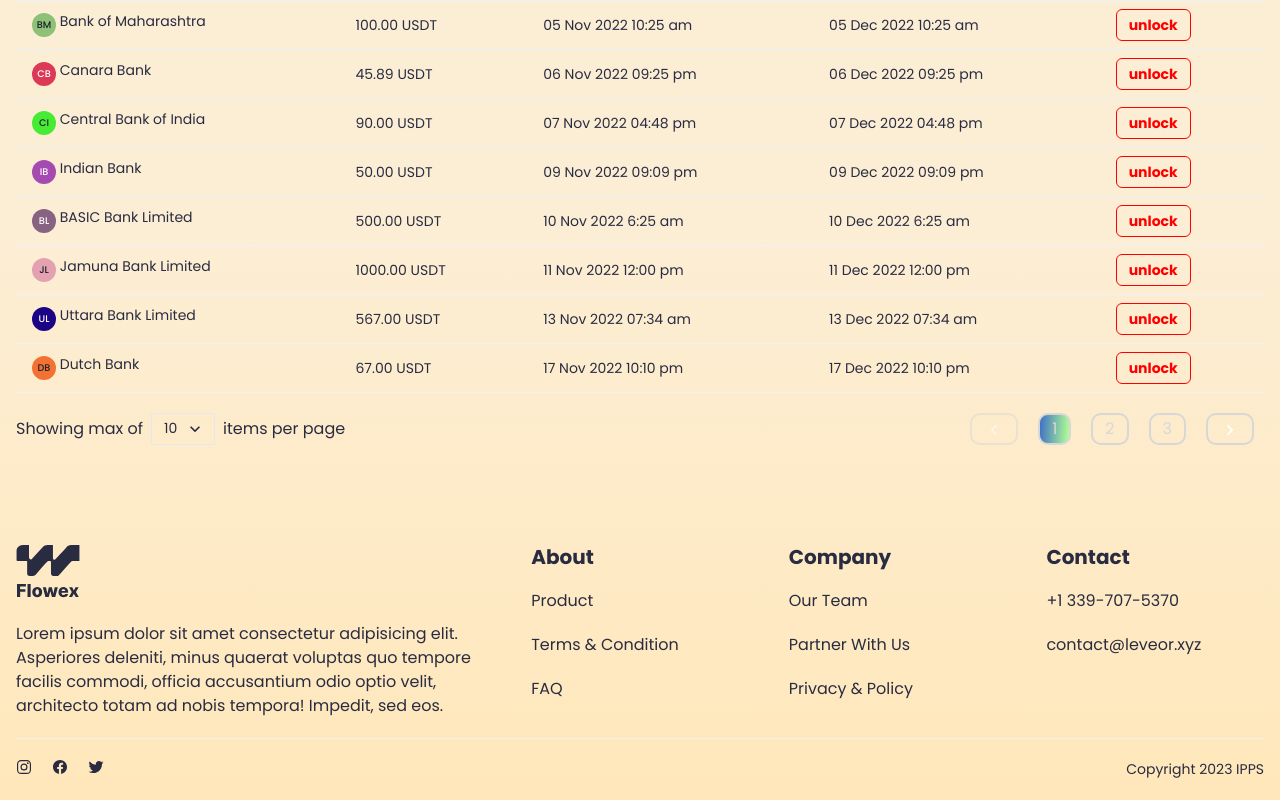
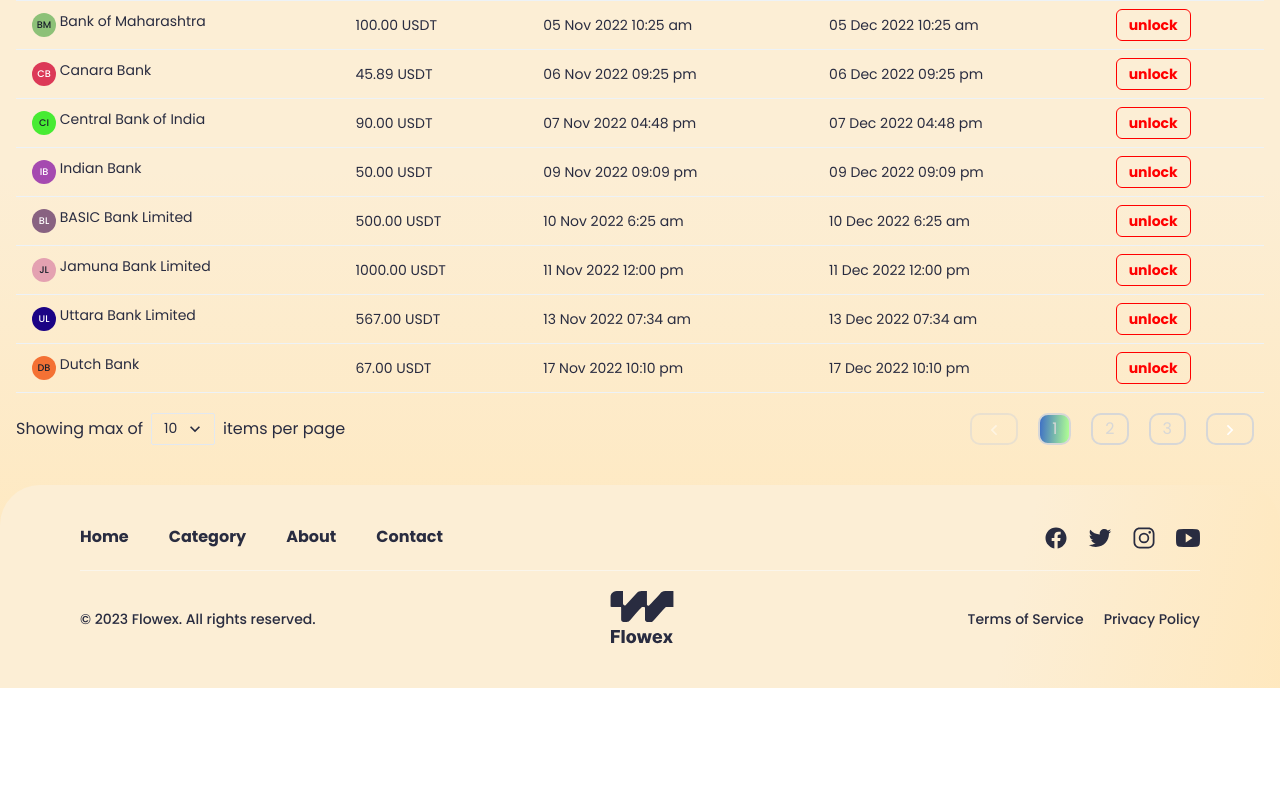
Before and after one commit to leveorxyz/flowex-frontend, a Next.js app: page /earnings in a window 1280 px wide. Shown: the part 350-1150 px from the top of the page. After the commit the page ends 1038 px from the top, so only its background shows below. Built offline with nearby package versions, Linux system fonts and the light colour scheme; what @rainbow-me/rainbowkit, wagmi would draw is missing.

Commit message:
Added footer

```diff
--- a/components/Layout/Footer.tsx
+++ b/components/Layout/Footer.tsx
@@ -1,71 +1,51 @@
-import {
-  SimpleGrid,
-  Box,
-  Text,
-  VStack,
-  Heading,
-  Container,
-  Flex,
-  HStack,
-  Icon,
-} from '@chakra-ui/react';
-import { IoLogoInstagram, IoLogoFacebook, IoLogoTwitter } from 'react-icons/io5';
+import { Box, Text, Container, Flex, HStack, Icon, Divider } from '@chakra-ui/react';
+import { IoLogoInstagram, IoLogoFacebook, IoLogoTwitter, IoLogoYoutube } from 'react-icons/io5';
 import Logo from '../Logo/Logo';
+import MenuLink from '../MenuLink/MenuLink';
+import menuLinks from 'data/menuLinks.json';
 
 const Footer = () => {
   return (
     <Box as="footer">
-      <Container maxW="container.xl">
-        <SimpleGrid
-          columns={[1, 4, 5]}
-          spacing={10}
-          py={5}
-          mt={10}
-          borderBottom="1px solid"
-          borderBottomColor="gray.100"
-          color="white.100"
+      <Container
+        maxW="container.xl"
+        bg="gradient.footer"
+        borderTopRadius="40px"
+        py="10"
+        px={{ base: 5, md: 20 }}
+      >
+        <Flex justifyContent="space-between" gap={5} flexDir={{ base: 'column', md: 'row' }}>
+          <HStack gap={{ base: 5, md: 10 }} flexDir={{ base: 'column', md: 'row' }}>
+            {menuLinks.map((item) => (
+              <MenuLink key={item.name} text={item.name} link={item.link} />
+            ))}
+          </HStack>
+          <HStack gap="5" justifyContent={{ base: 'center', md: 'initial' }}>
+            <Icon as={IoLogoFacebook} fontSize="2xl" />
+            <Icon as={IoLogoTwitter} fontSize="2xl" />
+            <Icon as={IoLogoInstagram} fontSize="2xl" />
+            <Icon as={IoLogoYoutube} fontSize="2xl" />
+          </HStack>
+        </Flex>
+        <Divider borderColor="brand.gray" my={5} />
+        <Flex
+          justifyContent="space-between"
+          alignItems="center"
+          flexDir={{ base: 'column-reverse', md: 'row' }}
+          gap="5"
         >
-          <Box gridColumn={['1 span', '2 span']}>
-            <Logo fontSize="30px" />
-            <Text mt={5}>
-              Lorem ipsum dolor sit amet consectetur adipisicing elit. Asperiores deleniti, minus
-              quaerat voluptas quo tempore facilis commodi, officia accusantium odio optio velit,
-              architecto totam ad nobis tempora! Impedit, sed eos.
+          <Text fontSize="sm" fontWeight="medium">
+            &copy; {new Date().getFullYear()} Flowex. All rights reserved.
+          </Text>
+          <Logo />
+          <HStack gap="5">
+            <Text as="a" href="#!" fontSize="sm" fontWeight="medium">
+              Terms of Service
             </Text>
-          </Box>
-          <Box>
-            <VStack align="flex-start" gap="20px">
-              <Heading size="md">About</Heading>
-              <a href="#!">Product</a>
-              <a href="#!">Terms & Condition</a>
-              <a href="#!">FAQ</a>
-            </VStack>
-          </Box>
-          <Box>
-            <VStack align="flex-start" gap="20px">
-              <Heading size="md">Company</Heading>
-              <a href="#!">Our Team</a>
-              <a href="#!">Partner With Us</a>
-              <a href="#!">Privacy & Policy</a>
-            </VStack>
-          </Box>
-          <Box>
-            <VStack align="flex-start" gap="20px">
-              <Heading size="md">Contact</Heading>
-              <a href="#!">+1 339-707-5370</a>
-              <a href="mailto:contact@leveor.xyz">contact@leveor.xyz</a>
-            </VStack>
-          </Box>
-        </SimpleGrid>
-        <Flex justifyContent="space-between" py="5">
-          <Box>
-            <HStack gap="5">
-              <Icon as={IoLogoInstagram} />
-              <Icon as={IoLogoFacebook} />
-              <Icon as={IoLogoTwitter} />
-            </HStack>
-          </Box>
-          <Text fontSize="sm">Copyright {new Date().getFullYear()} IPPS</Text>
+            <Text as="a" href="#!" fontSize="sm" fontWeight="medium">
+              Privacy Policy
+            </Text>
+          </HStack>
         </Flex>
       </Container>
     </Box>
--- /dev/null
+++ b/data/menuLinks.json
@@ -0,0 +1,18 @@
+[
+  {
+    "name": "Home",
+    "link": "/"
+  },
+  {
+    "name": "Category",
+    "link": "#!"
+  },
+  {
+    "name": "About",
+    "link": "#!"
+  },
+  {
+    "name": "Contact",
+    "link": "#!"
+  }
+]
--- a/styles/globals.css
+++ b/styles/globals.css
@@ -29,7 +29,7 @@
 
 main {
   padding-top: 80px;
-  min-height: calc(100vh - 402px);
+  min-height: calc(100vh - 325px);
 }
 
 a {
--- a/theme/index.ts
+++ b/theme/index.ts
@@ -21,6 +21,7 @@
       step: 'linear-gradient(93.51deg, #4274C4 2.84%, #B0FF93 99.18%)',
       card: 'linear-gradient(93.51deg, #4274C4 2.84%, #B0FF93 99.18%)',
       bg: 'linear-gradient(rgba(252,238,213,1),rgba(252,238,213,1),rgba(255,231,186,1))',
+      footer: 'linear-gradient(102.87deg, #FCEED5 6.43%, #FCEED5 78.33%, #FFE7BA 104.24%)',
     },
   },
 
--- a/tsconfig.json
+++ b/tsconfig.json
@@ -1,5 +1,7 @@
 {
   "compilerOptions": {
+    "baseUrl": ".",
+    "typeRoots": ["node_modules/@types", "types"],
     "target": "es5",
     "lib": ["dom", "dom.iterable", "esnext"],
     "allowJs": true,
```
